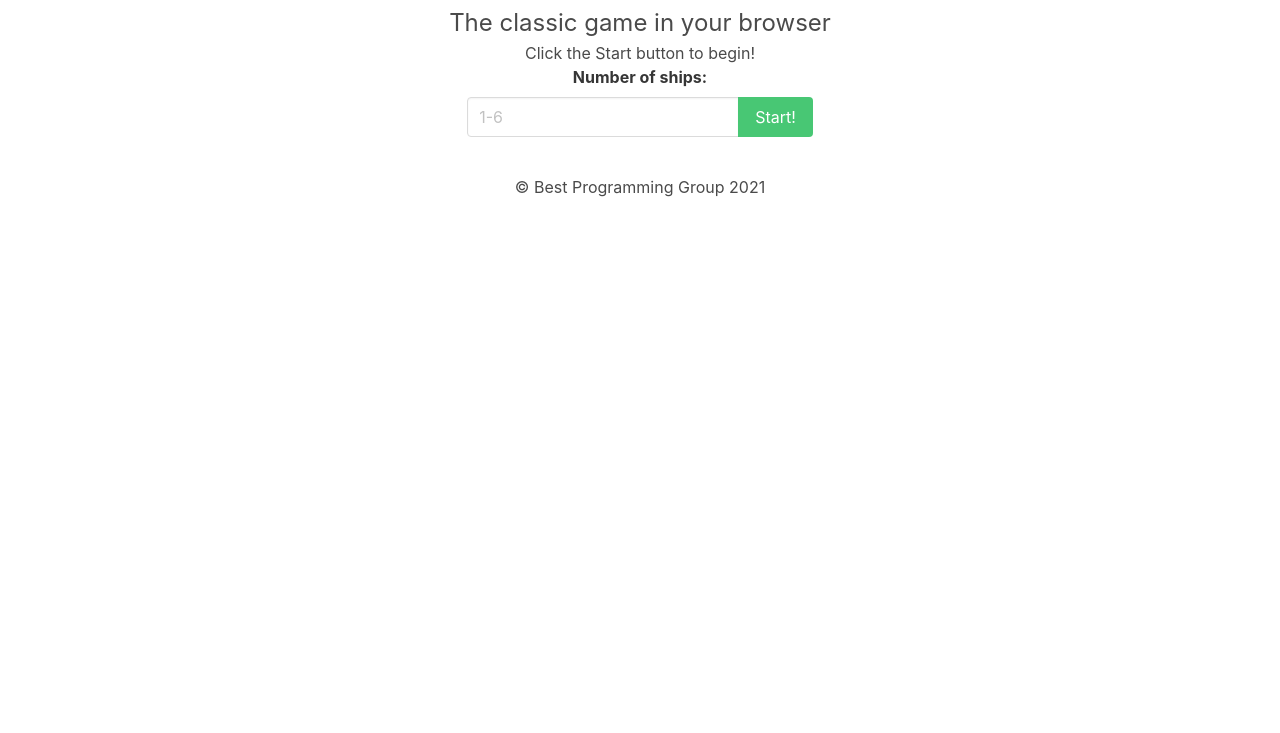
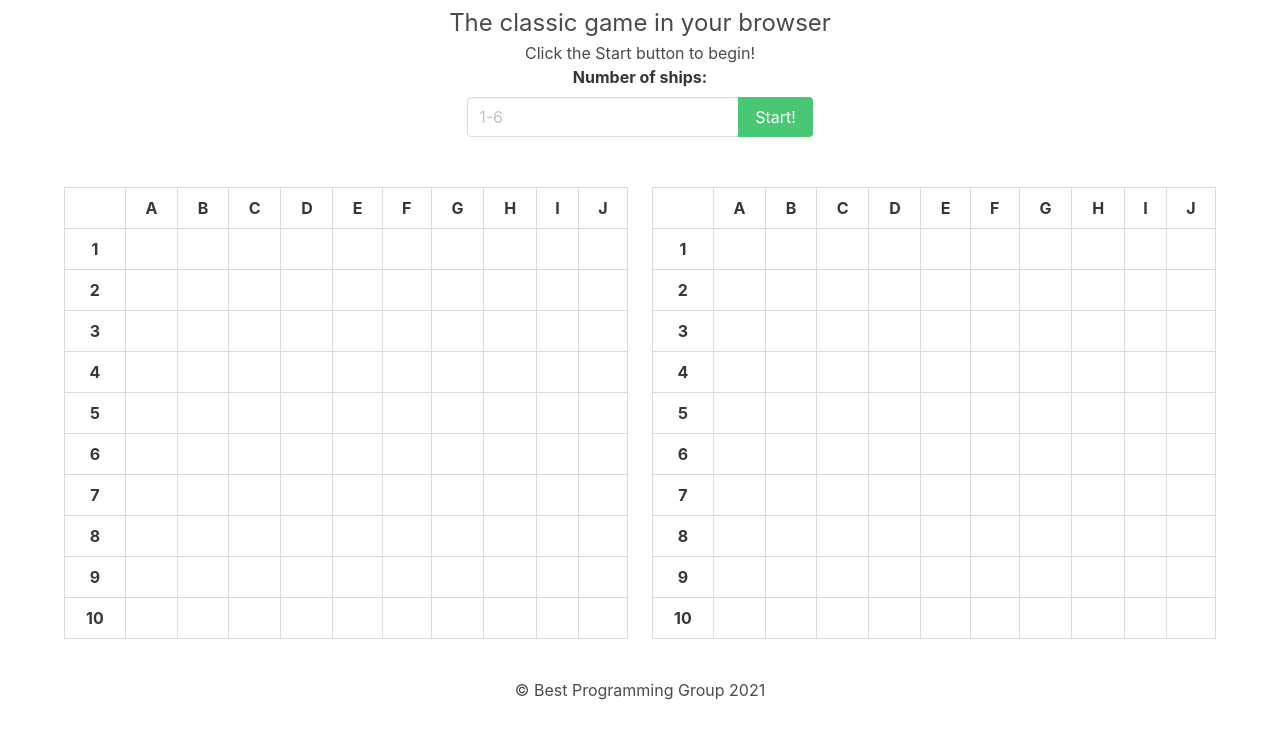
Before and after one commit to Ultima-weapon/battleship-js, a plain HTML site: page index.html in a window 1280 px wide. Shown: the part 67-800 px from the top of the page. Drawn offline with Linux system fonts and the light colour scheme.

Commit message:
Showing certain features about the project in development.

```diff
--- a/css/style.css
+++ b/css/style.css
@@ -1,4 +1,4 @@
-#board-1
+#board-space
 {
     margin-top: 3%;
 }
--- a/index.html
+++ b/index.html
@@ -8,6 +8,7 @@
     </head>
 
     <body>
+
         <div id="heading" class="container has-text-centered">
             <h1 class="is-size-1">Battleship.js</h1>
             <h2 class="is-size-4">The classic game in your browser</h2>
@@ -32,7 +33,9 @@
             </div>
         </div>
 
-        <div id="board-1" class="container hide">
+        <div id="board-space" class="container">
+            <div class="columns">
+                    <div id="board-1" class="column">
                             <table id="player-1" class="board table is-bordered is-hoverable is-fullwidth has-text-centered">
                                 <tr>
                                     <th></th>
@@ -180,7 +183,7 @@
                             </table>
                     </div>
 
-        <div id="board-2" class="container hide">
+                    <div id="board-2" class="column container">
                         <table id="player-2" class="board table is-bordered is-hoverable is-fullwidth has-text-centered">
                             <tr id="board-heading">
                                 <th></th>
@@ -327,6 +330,11 @@
                             </tr>
                         </table>
                     </div>
+                </div>
+        </div>
+
+
+
 
         <div id="footer" class="container has-text-centered">
             <p>&copy; Best Programming Group 2021</p>
```
Lines whose indentation alone changed are shown as unchanged.
